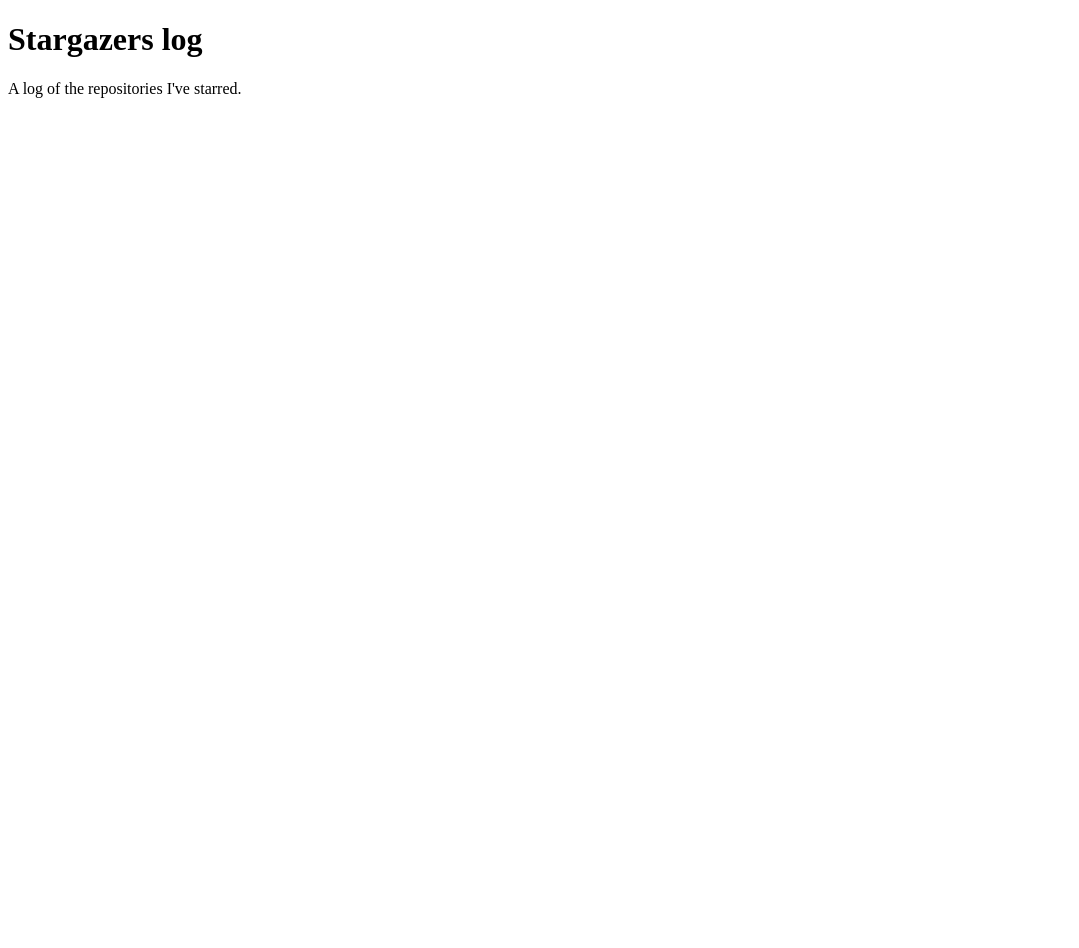
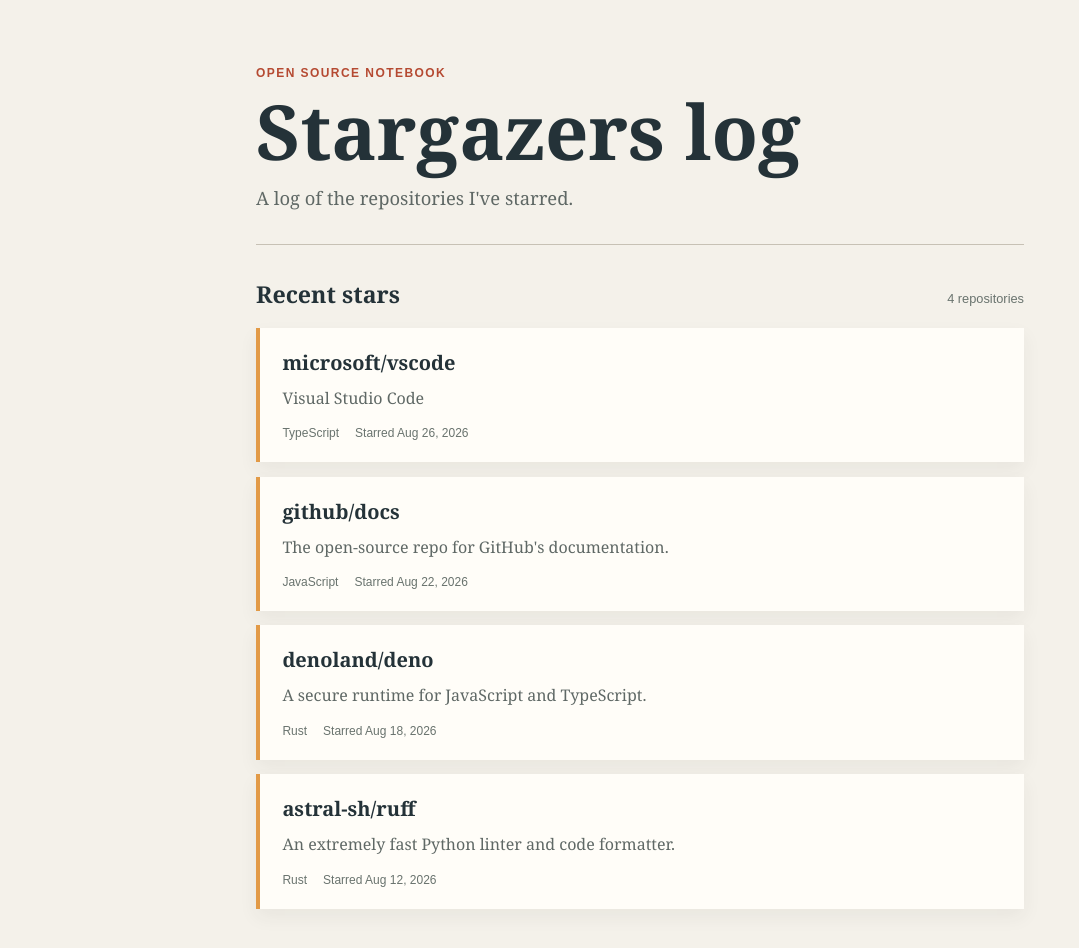
Before and after one commit to matismus/stargazers-log, a plain HTML site: page index.html in a window 1280 px wide. Shown: the whole page, without its empty margins (0-1079 px from the left). Before the commit the page ends 800 px from the top, so only its background shows below. Drawn offline with Linux system fonts and the light colour scheme.

Commit message:
Add starred repositories list

```diff
--- /dev/null
+++ b/events.json
@@ -0,0 +1,42 @@
+[
+  {
+    "type": "WatchEvent",
+    "repo": {
+      "name": "microsoft/vscode",
+      "description": "Visual Studio Code",
+      "language": "TypeScript",
+      "url": "https://github.com/microsoft/vscode"
+    },
+    "created_at": "2026-08-26T10:15:00Z"
+  },
+  {
+    "type": "WatchEvent",
+    "repo": {
+      "name": "github/docs",
+      "description": "The open-source repo for GitHub's documentation.",
+      "language": "JavaScript",
+      "url": "https://github.com/github/docs"
+    },
+    "created_at": "2026-08-22T14:40:00Z"
+  },
+  {
+    "type": "WatchEvent",
+    "repo": {
+      "name": "denoland/deno",
+      "description": "A secure runtime for JavaScript and TypeScript.",
+      "language": "Rust",
+      "url": "https://github.com/denoland/deno"
+    },
+    "created_at": "2026-08-18T08:05:00Z"
+  },
+  {
+    "type": "WatchEvent",
+    "repo": {
+      "name": "astral-sh/ruff",
+      "description": "An extremely fast Python linter and code formatter.",
+      "language": "Rust",
+      "url": "https://github.com/astral-sh/ruff"
+    },
+    "created_at": "2026-08-12T17:25:00Z"
+  }
+]
--- a/index.html
+++ b/index.html
@@ -2,10 +2,29 @@
 <html lang="en">
   <head>
     <meta charset="utf-8">
+    <meta name="viewport" content="width=device-width, initial-scale=1">
     <title>Stargazers log</title>
+    <link rel="stylesheet" href="style.css">
   </head>
   <body>
-    <h1>Stargazers log</h1>
-    <p>A log of the repositories I've starred.</p>
+    <main class="page-shell">
+      <header class="page-header">
+        <p class="eyebrow">Open source notebook</p>
+        <h1>Stargazers log</h1>
+        <p class="intro">A log of the repositories I've starred.</p>
+      </header>
+
+      <section class="repo-section" aria-labelledby="repositories-heading">
+        <div class="section-heading">
+          <h2 id="repositories-heading">Recent stars</h2>
+          <span id="repo-count" class="repo-count" aria-live="polite"></span>
+        </div>
+        <ul id="repo-list" class="repo-list" aria-live="polite">
+          <li class="status-message">Loading repositories...</li>
+        </ul>
+      </section>
+    </main>
+
+    <script src="script.js"></script>
   </body>
 </html>
--- /dev/null
+++ b/script.js
@@ -0,0 +1,47 @@
+const repoList = document.querySelector("#repo-list");
+const repoCount = document.querySelector("#repo-count");
+
+function formatDate(dateString) {
+  return new Intl.DateTimeFormat("en", {
+    dateStyle: "medium"
+  }).format(new Date(dateString));
+}
+
+function renderRepositories(events) {
+  repoCount.textContent = `${events.length} repositories`;
+
+  if (events.length === 0) {
+    repoList.innerHTML = '<li class="status-message">No starred repositories yet.</li>';
+    return;
+  }
+
+  repoList.innerHTML = events.map((event) => `
+    <li class="repo-item">
+      <a class="repo-link" href="${event.repo.url}" target="_blank" rel="noreferrer">
+        ${event.repo.name}
+      </a>
+      <p class="repo-description">${event.repo.description}</p>
+      <div class="repo-meta">
+        <span>${event.repo.language}</span>
+        <time datetime="${event.created_at}">Starred ${formatDate(event.created_at)}</time>
+      </div>
+    </li>
+  `).join("");
+}
+
+async function loadRepositories() {
+  try {
+    const response = await fetch("events.json");
+
+    if (!response.ok) {
+      throw new Error(`Request failed: ${response.status}`);
+    }
+
+    renderRepositories(await response.json());
+  } catch (error) {
+    repoList.innerHTML = '<li class="status-message">Could not load starred repositories.</li>';
+    console.error(error);
+  }
+}
+
+loadRepositories();
--- /dev/null
+++ b/style.css
@@ -0,0 +1,133 @@
+:root {
+  color: #243238;
+  background: #f4f1ea;
+  font-family: Georgia, "Times New Roman", serif;
+  line-height: 1.5;
+}
+
+* {
+  box-sizing: border-box;
+}
+
+body {
+  margin: 0;
+}
+
+.page-shell {
+  width: min(100% - 2rem, 48rem);
+  margin: 0 auto;
+  padding: 4rem 0;
+}
+
+.page-header {
+  border-bottom: 1px solid #c7c1b5;
+  padding-bottom: 2rem;
+}
+
+.eyebrow {
+  color: #b54a32;
+  font-family: Arial, sans-serif;
+  font-size: 0.75rem;
+  font-weight: 700;
+  letter-spacing: 0.12em;
+  margin: 0 0 0.75rem;
+  text-transform: uppercase;
+}
+
+h1,
+h2,
+p {
+  margin-top: 0;
+}
+
+h1 {
+  font-size: clamp(2.5rem, 8vw, 4.75rem);
+  line-height: 0.98;
+  margin-bottom: 1rem;
+}
+
+.intro {
+  color: #5f6865;
+  font-size: 1.15rem;
+  margin-bottom: 0;
+}
+
+.repo-section {
+  padding-top: 2rem;
+}
+
+.section-heading {
+  align-items: baseline;
+  display: flex;
+  justify-content: space-between;
+  gap: 1rem;
+}
+
+h2 {
+  font-size: 1.45rem;
+  margin-bottom: 1rem;
+}
+
+.repo-count {
+  color: #69736e;
+  font-family: Arial, sans-serif;
+  font-size: 0.8rem;
+}
+
+.repo-list {
+  list-style: none;
+  margin: 0;
+  padding: 0;
+}
+
+.repo-item {
+  background: #fffdf8;
+  border-left: 4px solid #e29a47;
+  box-shadow: 0 8px 18px rgba(53, 51, 44, 0.06);
+  margin-bottom: 0.9rem;
+  padding: 1.25rem 1.4rem;
+}
+
+.repo-link {
+  color: #243238;
+  font-size: 1.25rem;
+  font-weight: 700;
+  text-decoration: none;
+}
+
+.repo-link:hover,
+.repo-link:focus {
+  color: #b54a32;
+  text-decoration: underline;
+}
+
+.repo-description {
+  color: #5f6865;
+  margin: 0.5rem 0 0.9rem;
+}
+
+.repo-meta {
+  color: #69736e;
+  display: flex;
+  font-family: Arial, sans-serif;
+  font-size: 0.75rem;
+  gap: 1rem;
+}
+
+.status-message {
+  color: #69736e;
+  font-family: Arial, sans-serif;
+  padding: 1rem 0;
+}
+
+@media (max-width: 30rem) {
+  .page-shell {
+    padding-top: 2.5rem;
+  }
+
+  .section-heading {
+    align-items: flex-start;
+    flex-direction: column;
+    gap: 0;
+  }
+}
```
